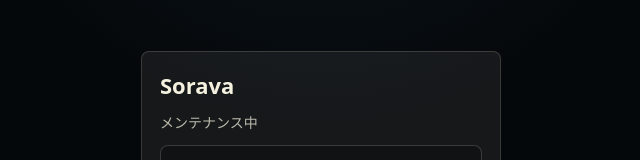
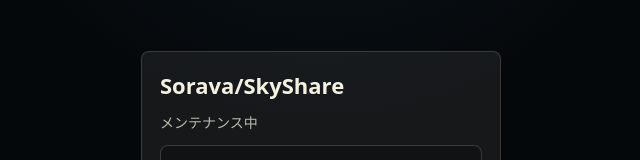
Before and after one commit to Mill-Miya/SkyShare, a React (Vite) app: page / in a window 1280 px wide. Shown: the part 245-405 px from the top of the page, without its empty margins (319-959 px from the left). Built offline with nearby package versions, Linux system fonts and the light colour scheme.

Commit message:
Update maintenance title

```diff
--- a/src/main.tsx
+++ b/src/main.tsx
@@ -1788,7 +1788,7 @@
   return (
     <main className={`app-shell gate-shell ${nightMode ? 'night-mode' : ''}`} data-ui-mode={uiMode}>
       <section className="guest-gate-card">
-        <h1>Sorava</h1>
+        <h1>Sorava/SkyShare</h1>
         <p>メンテナンス中</p>
         <form className="guest-pass-form" onSubmit={onSubmit}>
           <input
```
